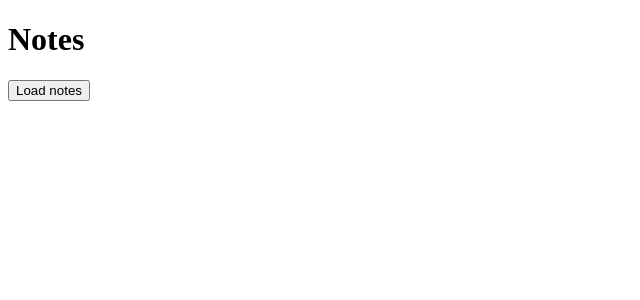
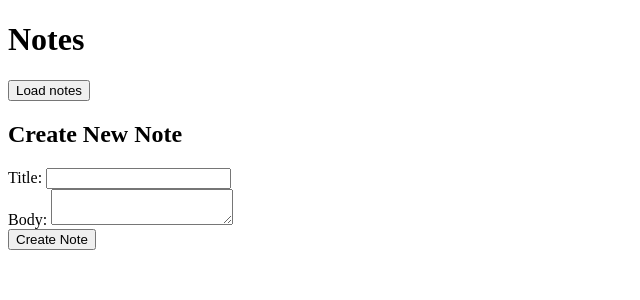
Before and after one commit to mikkomehtonen/fastapi-notes, a FastAPI app: page / in a window 1280 px wide. Shown: the top 300 px of the page, without its empty margins (0-640 px from the left). Run offline with FastAPI, Linux system fonts and the light colour scheme.

Commit message:
Add create and delete note functionality to the UI

```diff
--- a/templates/index.html
+++ b/templates/index.html
@@ -6,6 +6,20 @@
 <body>
     <h1>Notes</h1>
     <button id="load-notes">Load notes</button>
+
+    <h2>Create New Note</h2>
+    <form id="note-form">
+        <div>
+            <label for="title">Title:</label>
+            <input type="text" id="title" name="title" required>
+        </div>
+        <div>
+            <label for="body">Body:</label>
+            <textarea id="body" name="body" required></textarea>
+        </div>
+        <button type="submit">Create Note</button>
+    </form>
+
     <ul id="notes"></ul>
 
     <script>
@@ -22,7 +36,8 @@
                             <strong>ID:</strong> ${note.id}<br>
                             <strong>Title:</strong> ${note.title}<br>
                             <strong>Body:</strong> ${note.body}<br>
-                            <strong>Created At:</strong> ${note.created_at}<br><br>
+                            <strong>Created At:</strong> ${note.created_at}<br>
+                            <button onclick="deleteNote(${note.id})">Delete</button><br><br>
                         `;
                         notesList.appendChild(li);
                     });
@@ -31,6 +46,56 @@
                     console.error('Error loading notes:', error);
                 });
         });
+
+        document.getElementById('note-form').addEventListener('submit', function(e) {
+            e.preventDefault();
+
+            const formData = new FormData(this);
+            const noteData = {
+                title: formData.get('title'),
+                body: formData.get('body')
+            };
+
+            fetch('/notes', {
+                method: 'POST',
+                headers: {
+                    'Content-Type': 'application/json'
+                },
+                body: JSON.stringify(noteData)
+            })
+            .then(response => {
+                if (response.ok) {
+                    // Clear the form
+                    document.getElementById('note-form').reset();
+                    // Refresh the notes list
+                    document.getElementById('load-notes').click();
+                } else {
+                    console.error('Failed to create note');
+                }
+            })
+            .catch(error => {
+                console.error('Error creating note:', error);
+            });
+        });
+
+        function deleteNote(id) {
+            if (confirm('Are you sure you want to delete this note?')) {
+                fetch(`/notes/${id}`, {
+                    method: 'DELETE'
+                })
+                .then(response => {
+                    if (response.ok) {
+                        // Refresh the notes list after deletion
+                        document.getElementById('load-notes').click();
+                    } else {
+                        console.error('Failed to delete note');
+                    }
+                })
+                .catch(error => {
+                    console.error('Error deleting note:', error);
+                });
+            }
+        }
     </script>
 </body>
 </html>
```
